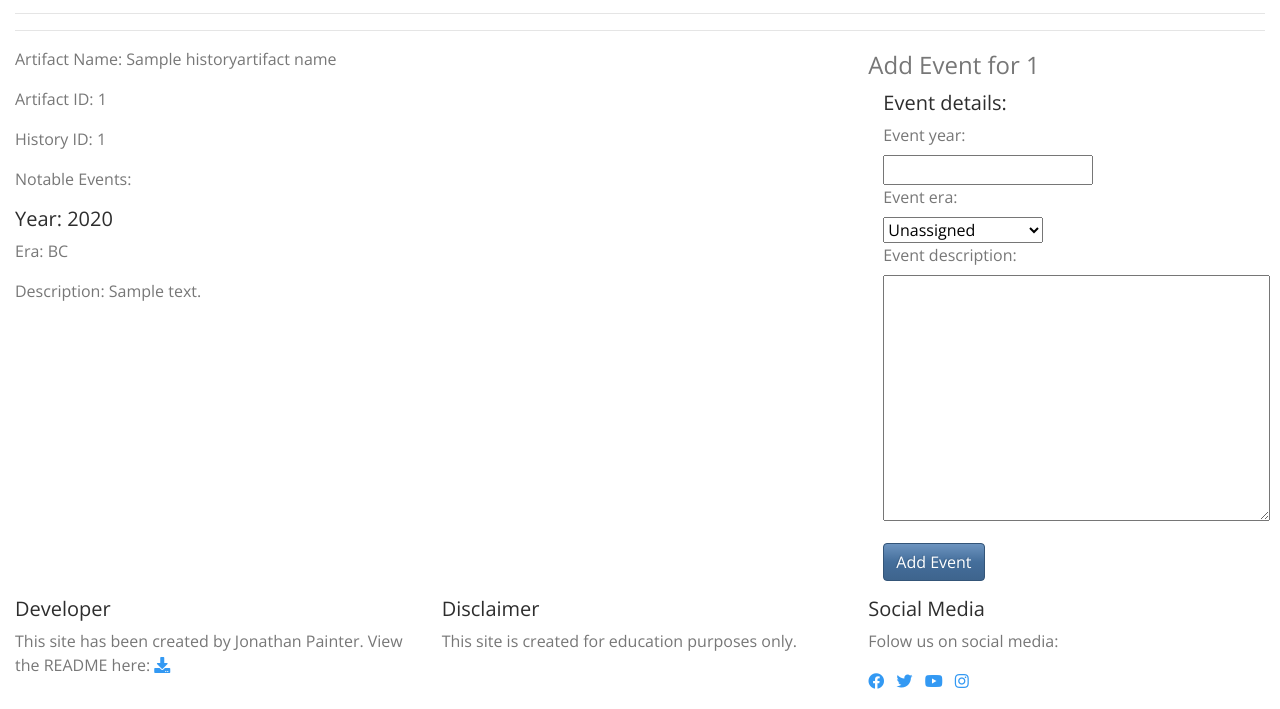
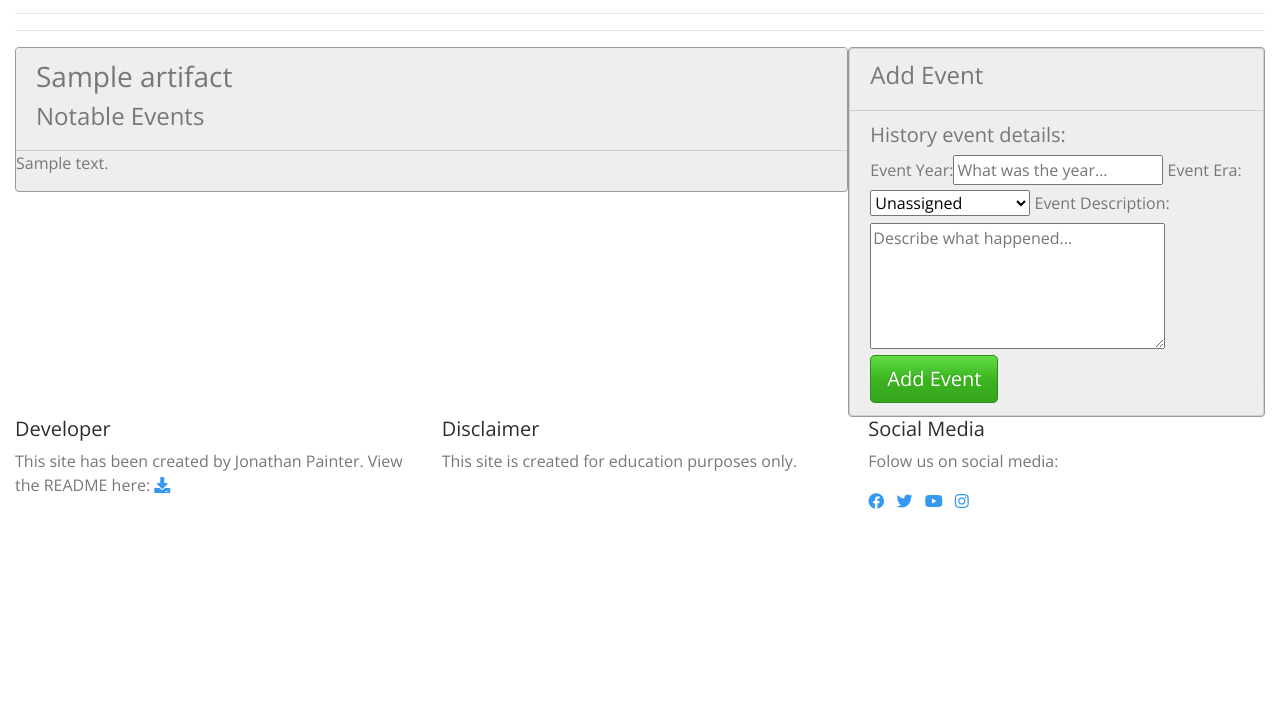
Before and after one commit to jepainter/MilestoneProject4, a Django app: template histories/templates/history.html in a window 1280 px wide. Shown: the part 379-1088 px from the top of the page. After the commit the page ends 888 px from the top, so only its background shows below. Run offline with Django 3.2, Linux system fonts and the light colour scheme; a user stored in the database is signed in; tables that the repository leaves empty hold one stand-in row (values such as "Sample post"); the template is opened without the code that fills it: values that come from a table or form of the project are taken from there, most other values are stand-ins (such as "Sample title", 1, 10 or a date in 2020); some libraries are stand-ins or nearby versions.

Commit message:
updated histories form usage and styling of page

```diff
--- a/histories/forms.py
+++ b/histories/forms.py
@@ -1,10 +1,32 @@
 from django import forms
+from django.utils.translation import gettext_lazy as _
 from histories.models import HistoryEvent
 
 class HistoryEventForm(forms.ModelForm):
     """
     Form to capture detail regarding an event in history of artifact
     """
+
+    event_year = forms.IntegerField(
+        required=True,
+        min_value=0,
+        label="Event Year:",
+        widget=forms.NumberInput(
+            attrs={'placeholder': 'What was the year...'})
+        )
+    event_description = forms.CharField(
+        required=True,
+        label="Event Description:",
+        widget=forms.Textarea(
+            attrs={
+                'cols': 30,
+                'rows': 5,
+                'placeholder': 'Describe what happened...'
+                })
+        )
+
+    field_order = ['event_year', 'event_era', 'event_description']
+
     class Meta:
         model = HistoryEvent
         fields = {
@@ -12,3 +34,6 @@ class HistoryEventForm(forms.ModelForm):
             "event_era",
             "event_description",
         }
+        labels = {
+            'event_era': _('Event Era:'),
+        }
--- a/histories/models.py
+++ b/histories/models.py
@@ -39,13 +39,14 @@ class HistoryEvent(models.Model):
     history_id = models.ForeignKey(
         History,
         on_delete=models.CASCADE,
-        null=False
+        null=False,
         )
     event_year = models.IntegerField(blank=False)
     event_era = models.CharField(
-        max_length=50,
+        max_length=30,
         choices=ERA_CHOICES,
-        default="Unassigned"
+        default="Unassigned",
+        blank=False,
         )
     event_description = models.TextField(blank=False)
 
--- a/histories/templates/history.html
+++ b/histories/templates/history.html
@@ -1,45 +1,47 @@
 {% extends "base.html" %}
 {% load static from staticfiles %}
+{% load bootstrap_tags %}
 {% block page_title %}AH: History{% endblock %}
 {% block page_heading %}History{% endblock %}
 
 {% block content %}
-<div class="row justify-content-around">
-    <div class="col-10 col-md-8">
-        <div class="row">
-            <div class="col-12">
-                <p>Artifact Name: {{ historyartifact_name }}</p>
-                <p>Artifact ID: {{ artifact_id }}</p>
-                <p>History ID: {{ artifact_history.id }}</p>
-                <p>Notable Events:</p>
-
-                {% for event in history_events %}
-                <h5>Year: {{ event.event_year }}</h5>
-                <p>Era: {{ event.event_era }}</p>
-                <p>Description: {{ event.event_description }}</p>
-                {% endfor %}
-            </div>
+<div class="row justify-content-around no-gutters">
+    <div class="col-12 col-md-7 col-lg-8 card-padding">
+        <div class="card bg-light border-secondary box-shadow">
+            <ul class="list-group list-group-flush">
+                <li class="list-group-item bg-light">
+                    <h3>{{ artifact.name }}</h3>
+                    <h4>Notable Events</h4>
+                </li>
+                {% if history_events %}
+                    <div class="history-spacing">
+                    {% for history_event in history_events %}
+                    <div class="history-date-item" data-dates="{{ history_event.event_year }} {{ history_event.event_era }}:">
+                        <p>{{ history_event.event_description }}</p>
+                    </div>
+                    {% endfor %}
+                    </div>
+                {% else %}
+                    <li class="list-group-item bg-light">No history recorded for this artifact</li>
+                {% endif %}
+            </ul>
         </div>
     </div>
-
     {% if request.user.is_superuser or owner == True %}
-    <div class="col-10 col-md-4">
-        <form role="form" method="POST" id="event-form" action="{% url 'add_history_event' artifact_id %}">
-            <legend>Add Event for {{ id }}</legend>
-
-            <div class="form-group col-md-6">
-                <h5>Event details:</h5>
-                <label for="event_year">Event year:</label>{{ event_form.event_year }}
-                <label for="event_era">Event era:</label>{{ event_form.event_era }}
-                <label for="event_description">Event description: </label>{{ event_form.event_description }}
-                <input type="hidden" name="history_id" value="{{ artifact_history.id }}">
-            </div>
-
-            {% csrf_token %}
-            <div class="form-group col-md-12">
-                <input class=" btn btn-primary" id="add_history_btn" name="commit" type="submit" value="Add Event">
-            </div>
-        </form>
+    <div class="col-12 col-md-5 col-lg-4 card-padding">
+        <div class="card bg-light border-secondary box-shadow">
+            <li class="list-group-item bg-light">
+                <h4>Add Event</h4>
+            </li>
+            <li class="list-group-item bg-light">
+                <form role="form" method="POST" id="event-form" action="{% url 'add_history_event' artifact_id %}">
+                    <h5>History event details:</h5>
+                    {{ event_form | as_bootstrap }}
+                    {% csrf_token %}
+                    <input class="btn btn-success btn-lg box-shadow" id="add_history_btn" type="submit" value="Add Event">
+                </form>
+            </li>
+        </div>
     </div>
     {% endif %}
 </div>
```
Also changed, not shown: histories/views.py (+8 -4 lines), histories/migrations/0007_auto_20200117_1408.py (added).
